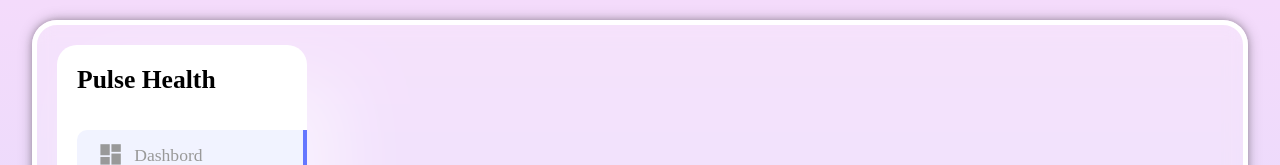
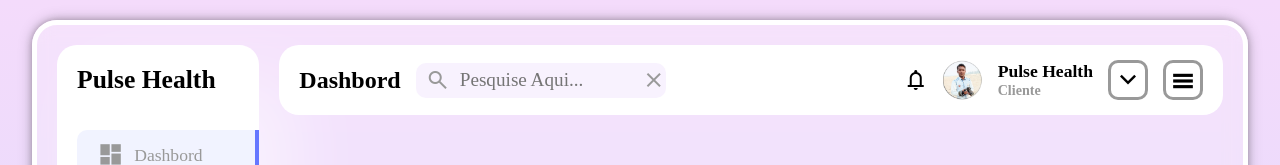
Before and after one commit to Anonimocods/pulsehealth, a plain HTML site: page index.html in a window 1280 px wide. Shown: the top 165 px of the page. Drawn offline with nearby package versions, Linux system fonts and the light colour scheme.

Commit message:
dashbord

```diff
--- a/index.html
+++ b/index.html
@@ -75,6 +75,44 @@
                 </div>
             </div>
         </div>
+        <div class="right">
+            <div class="top">
+                <div class="searchBx">
+                    <h2>Dashbord</h2>
+                    <div class="inputBx">
+                        <span class="material-symbols-outlined searchOpen">
+                            search
+                        </span>
+                        <input type="text" placeholder="Pesquise Aqui...">
+                        <span class="material-symbols-outlined searchClose">
+                            close
+                        </span>
+                    </div>
+                </div>
+                <div class="user">
+                    <span class="material-symbols-outlined">
+                        notifications
+                    </span>
+                    <div class="userImg">
+                       <img src="/assets/user.png" alt="">
+                    </div>
+                    <h2>Pulse Health<br><span>Cliente</span></h2>
+                    <div class="arrow">
+                        <span class="material-symbols-outlined">
+                            expand_more
+                        </span>
+                    </div>
+                    <div class="toggle">
+                        <span class="material-symbols-outlined">
+                            menu
+                        </span>
+                        <span class="material-symbols-outlined">
+                            close
+                        </span>
+                    </div>
+                </div>
+            </div>
+        </div>
     </div>
 </body>
 </html>
--- a/style/dashbord.css
+++ b/style/dashbord.css
@@ -226,3 +226,182 @@ body{
     font-weight: 900;
     cursor: pointer;
 }
+
+.container .right{
+    position: relative;
+    width: 100%;
+    height: 100%;
+    display: flex;
+    flex-direction: column;
+    gap: 20px;
+}
+
+.container .right .top{
+    position: relative;
+    width: 100%;
+    height: 70px;
+    display: flex;
+    justify-content: space-between;
+    align-items: center;
+    padding: 20px;
+    background: #fff;
+    border-radius: 20px;
+}
+
+.container .right .top .searchBx{
+    position: relative;
+    display: flex;
+    justify-content: center;
+    align-items: center;
+    gap: 15px;
+}
+
+.container .right .top .searchBx h2{
+    color: #000;
+    font-size: 1.5em;
+    cursor: pointer;
+}
+
+.container .right .top .searchBx .inputBx{
+    position: relative;
+    width: 250px;
+    height: 35px;
+    background: #f8f2fe;
+    border-radius: 10px;
+    display: flex;
+    justify-content: flex-start;
+    align-items: center;
+    padding-left: 10px;
+    gap: 10px;
+    overflow: hidden;
+}
+
+.container .right .top .searchBx .inputBx span{
+    color: #999;
+    cursor: pointer;
+}
+
+.container .right .top .searchBx .inputBx input{
+    position: relative;
+    width: 100%;
+    height: 25px;
+    outline: none;
+    border: none;
+    background: transparent;
+    margin-right: 10px;
+    font-size: 1.2em;
+    color: #000;
+}
+
+.container .right .top .searchBx .inputBx input.searchClose{
+    position: relative;
+    right: 10px;
+    cursor: pointer;
+    display: none;
+}
+
+.container .right .top .user{
+    position: relative;
+    display: flex;
+    justify-content: center;
+    align-items: center;
+    gap: 15px;
+}
+
+.container .right .top .user span{
+    color: #000;
+    cursor: pointer;
+}
+
+.container .right .top .user .userImg{
+    position: relative;
+    width: 40px;
+    height: 40px;
+    overflow: hidden;
+    cursor: pointer;
+}
+
+.container .right .top .user .userImg img{
+    position: absolute;
+    width: 100%;
+    height: 100%;
+    object-fit: cover;
+}
+
+.container .right .top .user h2{
+    font-size: 1.1em;
+    line-height: 18px;
+    white-space: nowrap;
+    cursor: pointer;
+}
+
+.container .right .top .user h2 span{
+    color: #999;
+    font-size: 0.8em;
+}
+
+.container .right .top .user .arrow{
+    position: relative;
+    width: 40px;
+    height: 40px;
+    border: 3px solid #999;
+    border-radius: 10px;
+    cursor: pointer;
+    display: flex;
+    justify-content: center;
+    align-items: center;
+}
+
+.container .right .top .user .arrow span{
+    color: #000;
+    font-size: 2em;
+    font-size: 600;
+    transition: .3s ease;
+}
+
+.container .right .top .user .arrow:hover span{
+    transform: scale(1.3);
+}
+
+.container .right .top .user .toggle{
+    position: relative;
+    width: 40px;
+    height: 40px;
+    border: 3px solid #999;
+    border-radius: 10px;
+    cursor: pointer;
+    text-align: center;
+    line-height: 50px;
+    /* display: none; */
+}
+
+.container .right .top .user .toggle span{
+    color: #000;
+    font-size: 1.5em;
+    font-weight: 900;
+    transition: .3s ease, opacity 0s;
+    visibility: 0s;
+}
+
+.container .right .top .user .toggle:hover span{
+    transform: scale(1.1);
+}
+
+.container .right .top .user .toggle span:last-child{
+    position: absolute;
+    top: 50%;
+    left: 50%;
+    transform: translate(50%, -50%);
+    opacity: 0;
+    visibility: hidden;
+}
+
+.container .right .top .user .toggle span:first-child{
+    opacity: 0;
+    visibility: hidden;
+}
+
+.container .right .top .user .toggle span:first-child{
+    opacity: 1;
+    visibility: visible;
+}
```
Also changed, not shown: assets/user.png (added).
